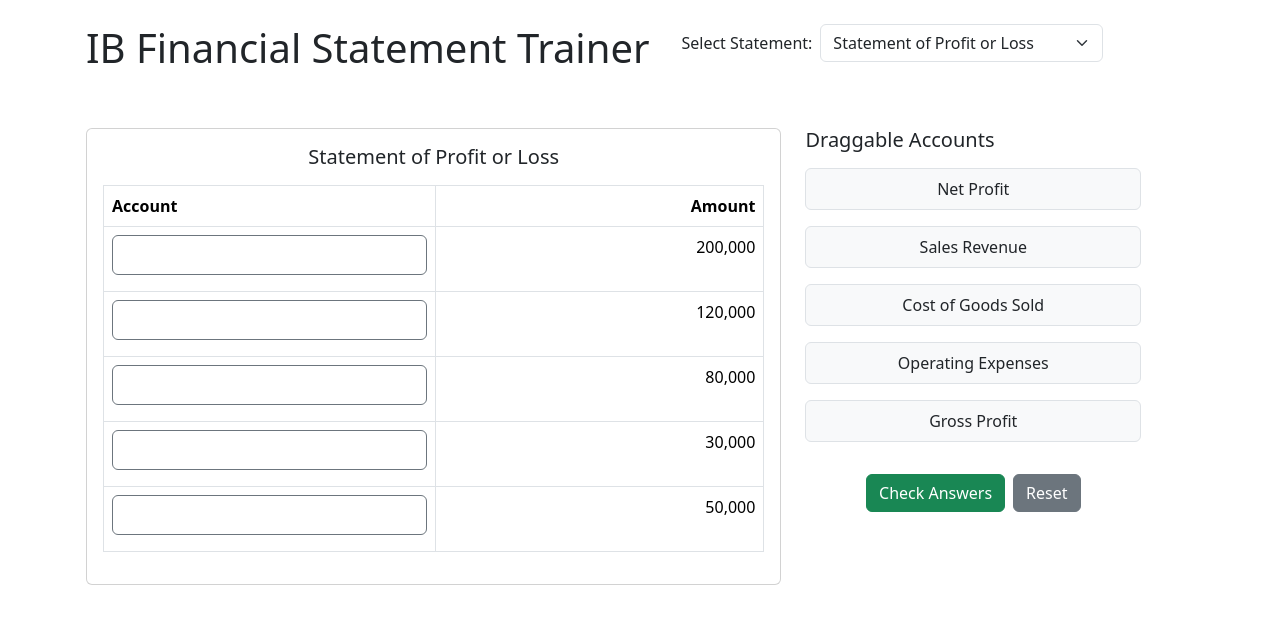
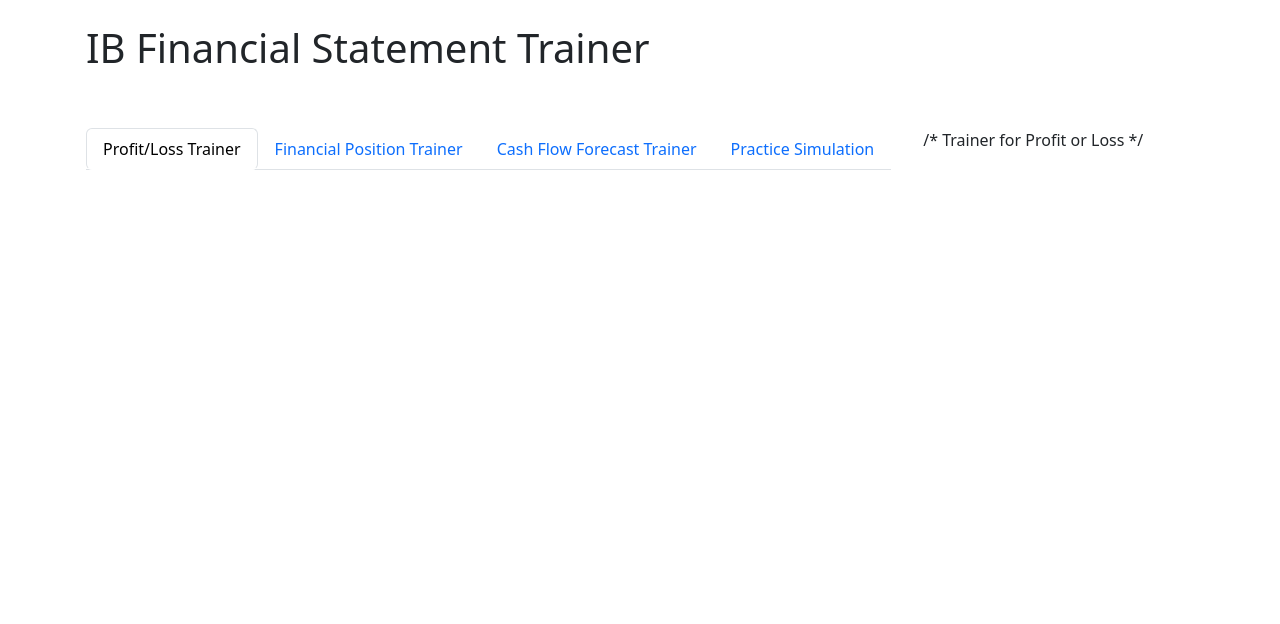
Before and after one commit to joncook1/financial-sorting-tool, a React (Create React App) app: page / in a window 1280 px wide. Shown: the top 624 px of the page. Built offline with nearby package versions, Linux system fonts and the light colour scheme.

Commit message:
Update App.js

```diff
--- a/src/App.js
+++ b/src/App.js
@@ -1,206 +1,153 @@
 import React, { useState } from "react";
 import { DndContext, useDraggable, useDroppable } from "@dnd-kit/core";
 
-const statements = {
-  "Statement of Profit or Loss": [
-    { label: "Sales Revenue", correct: "Sales Revenue" },
-    { label: "Cost of Goods Sold", correct: "Cost of Goods Sold" },
-    { label: "Gross Profit", correct: "Gross Profit" },
-    { label: "Operating Expenses", correct: "Operating Expenses" },
-    { label: "Net Profit", correct: "Net Profit" }
-  ],
-  "Statement of Financial Position": [
-    { label: "Property, plant and equipment", correct: "Property, plant and equipment" },
-    { label: "Accumulated Depreciation", correct: "Accumulated Depreciation" },
-    { label: "Non-current Assets", correct: "Non-current Assets" },
-    { label: "Cash", correct: "Cash" },
-    { label: "Debtors", correct: "Debtors" },
-    { label: "Stock/Inventory", correct: "Stock/Inventory" },
-    { label: "Current Assets", correct: "Current Assets" },
-    { label: "Total Assets", correct: "Total Assets" },
-    { label: "Bank Overdraft", correct: "Bank Overdraft" },
-    { label: "Trade Creditors", correct: "Trade Creditors" },
-    { label: "Other Short-Term Loans", correct: "Other Short-Term Loans" },
-    { label: "Current Liabilities", correct: "Current Liabilities" },
-    { label: "Borrowings-Long Term Loans", correct: "Borrowings-Long Term Loans" },
-    { label: "Long-term Liabilities", correct: "Long-term Liabilities" },
-    { label: "Total Liabilities", correct: "Total Liabilities" },
-    { label: "Net Assets", correct: "Net Assets" },
-    { label: "Share Capital", correct: "Share Capital" },
-    { label: "Retained Earnings", correct: "Retained Earnings" },
-    { label: "Equity", correct: "Equity" }
-  ],
-  "Cash Flow Forecast": [
-    { label: "Opening Balance", correct: "Opening Balance" },
-    { label: "Cash Inflows", correct: "Cash Inflows" },
-    { label: "Cash Outflows", correct: "Cash Outflows" },
-    { label: "Net Cash Flow", correct: "Net Cash Flow" },
-    { label: "Closing Balance", correct: "Closing Balance" }
-  ]
-};
+// Existing data for financial trainers
+const statements = { /* ... existing statements data ... */ };
+const subsections = { /* ... existing subsections data ... */ };
+const figures = { /* ... existing figures data ... */ };
 
-const subsections = {
-  "Statement of Profit or Loss": {
-    "": ["Sales Revenue", "Cost of Goods Sold", "Gross Profit", "Operating Expenses", "Net Profit"]
-  },
-  "Statement of Financial Position": {
-    "Non-current Assets": ["Property, plant and equipment", "Accumulated Depreciation", "Non-current Assets"],
-    "Current Assets": ["Cash", "Debtors", "Stock/Inventory", "Current Assets"],
-    "Assets Summary": ["Total Assets"],
-    "Current Liabilities": ["Bank Overdraft", "Trade Creditors", "Other Short-Term Loans", "Current Liabilities"],
-    "Non-current Liabilities": ["Borrowings-Long Term Loans", "Long-term Liabilities"],
-    "Liabilities Summary": ["Total Liabilities"],
-    "Net Assets": ["Net Assets"],
-    "Equity": ["Share Capital", "Retained Earnings", "Equity"]
-  },
-  "Cash Flow Forecast": {
-    "": ["Opening Balance", "Cash Inflows", "Cash Outflows", "Net Cash Flow", "Closing Balance"]
-  }
-};
+// Main App component with navigation
+export default function App() {
+  const pages = [
+    "Profit/Loss Trainer",
+    "Financial Position Trainer",
+    "Cash Flow Forecast Trainer",
+    "Practice Simulation"
+  ];
+  const [page, setPage] = useState(pages[0]);
 
-const figures = {
-  "Statement of Profit or Loss": {
-    "Sales Revenue": 200000,
-    "Cost of Goods Sold": 120000,
-    "Gross Profit": 80000,
-    "Operating Expenses": 30000,
-    "Net Profit": 50000
-  },
-  "Statement of Financial Position": {
-    "Property, plant and equipment": 50000,
-    "Accumulated Depreciation": -10000,
-    "Non-current Assets": 40000,
-    "Cash": 15000,
-    "Debtors": 25000,
-    "Stock/Inventory": 20000,
-    "Current Assets": 60000,
-    "Total Assets": 100000,
-    "Bank Overdraft": -5000,
-    "Trade Creditors": -8000,
-    "Other Short-Term Loans": -2000,
-    "Current Liabilities": -15000,
-    "Borrowings-Long Term Loans": -20000,
-    "Long-term Liabilities": -20000,
-    "Total Liabilities": -35000,
-    "Net Assets": 65000,
-    "Share Capital": 50000,
-    "Retained Earnings": 15000,
-    "Equity": 65000
-  },
-  "Cash Flow Forecast": {
-    "Opening Balance": 10000,
-    "Cash Inflows": 30000,
-    "Cash Outflows": -15000,
-    "Net Cash Flow": 15000,
-    "Closing Balance": 25000
-  }
-};
+  return (
+    <div className="container py-4">
+      <h1 className="display-6 text-center mb-4">IB Financial Statement Trainer</h1>
+      {/* Navigation Tabs */}
+      <ul className="nav nav-tabs mb-4">
+        {pages.map(p => (
+          <li className="nav-item" key={p}>
+            <button
+              className={`nav-link ${page === p ? 'active' : ''}`}
+              onClick={() => setPage(p)}
+            >{p}</button>
+          </li>
+        ))}
+      </ul>
 
-function DraggableItem({ id, used }) {
-  const { attributes, listeners, setNodeRef, transform } = useDraggable({ id });
-  const style = transform ? { transform: `translate(${transform.x}px, ${transform.y}px)` } : undefined;
-  const base = "border text-center p-2 mb-2 rounded";
-  const color = used ? "bg-secondary text-white" : "bg-light text-dark";
-  return (
-    <div ref={setNodeRef} style={style} {...listeners} {...attributes} className={`${base} ${color}`}>
-      {id}
+      {/* Page Content */}
+      {page === "Profit/Loss Trainer" && <StatementTrainer type="Profit or Loss" />}
+      {page === "Financial Position Trainer" && <StatementTrainer type="Financial Position" />}
+      {page === "Cash Flow Forecast Trainer" && <StatementTrainer type="Cash Flow" />}
+      {page === "Practice Simulation" && <PracticeSimulation />}
     </div>
   );
 }
 
-function DroppableSlot({ id, current, showCorrect }) {
-  const { isOver, setNodeRef } = useDroppable({ id });
-  let highlight = isOver ? 'border-primary bg-light' : 'border-secondary bg-white';
-  if (showCorrect) {
-    highlight = current === id ? 'border-success bg-success text-white' : 'border-danger bg-danger text-white';
-  }
+// Reusable trainer component (Profit/Loss, Financial Position, Cash Flow)
+function StatementTrainer({ type }) {
+  // Copy in logic from existing App for DnD and rendering based on type
+  return <div>/* Trainer for {type} */</div>;
+}
+
+// Practice Simulation Page
+function PracticeSimulation() {
+  const [q1, setQ1] = useState([]);
+  const [b1, setB1] = useState("");
+  const [b2, setB2] = useState("");
+  const [b3, setB3] = useState("");
+  const [c1, setC1] = useState("");
+  const [score, setScore] = useState(null);
+
+  const correctAdvantages = [
+    "Limited liability",
+    "Easier to raise capital"
+  ];
+
+  const calculateScore = () => {
+    let pts = 0;
+    // Q1
+    pts += q1.filter(a => correctAdvantages.includes(a)).length;
+    // B.i payback
+    const pay = parseFloat(b1);
+    if (Math.abs(pay - 3.25) < 0.1) pts += 2;
+    // B.ii ARR
+    const arr = parseFloat(b2);
+    if (Math.abs(arr - 9.0625) < 0.5) pts += 2;
+    // B.iii commentary (award 1 if non-empty)
+    if (b3.trim().length > 10) pts += 1;
+    // C. reason (award 1 if non-empty)
+    if (c1.trim().length > 10) pts += 1;
+    setScore(pts);
+  };
+
   return (
-    <div ref={setNodeRef} className={`border ${highlight} p-2 text-center mb-2 rounded`} style={{ minHeight: '2.5rem' }}>
-      {current || ''}
+    <div>
+      <h2 className="h5 mb-3">Practice Exam Simulation (10 marks)</h2>
+      {/* Question A */}
+      <div className="mb-3">
+        <label>1. State two advantages of a private limited company. [2]</label>
+        {correctAdvantages.concat(
+          ["Continues existence","Control over share sales"]
+        ).map(opt => (
+          <div className="form-check" key={opt}>
+            <input
+              className="form-check-input"
+              type="checkbox"
+              id={opt}
+              value={opt}
+              checked={q1.includes(opt)}
+              onChange={e => {
+                const val = e.target.value;
+                setQ1(prev =>
+                  prev.includes(val)
+                    ? prev.filter(x => x !== val)
+                    : [...prev, val]
+                );
+              }}
+            />
+            <label className="form-check-label" htmlFor={opt}>{opt}</label>
+          </div>
+        ))}
+      </div>
+
+      {/* Question B */}
+      <div className="mb-3">
+        <label>b(i). Payback period (years, e.g. 3.25):</label>
+        <input
+          type="number" step="0.01" className="form-control w-25"
+          value={b1} onChange={e => setB1(e.target.value)}
+        />
+      </div>
+      <div className="mb-3">
+        <label>b(ii). Average rate of return (%):</label>
+        <input
+          type="number" step="0.01" className="form-control w-25"
+          value={b2} onChange={e => setB2(e.target.value)}
+        />
+      </div>
+      <div className="mb-3">
+        <label>b(iii). Comment on your answer from b(i) or b(ii):</label>
+        <textarea
+          className="form-control"
+          rows={3}
+          value={b3}
+          onChange={e => setB3(e.target.value)}
+        />
+      </div>
+
+      {/* Question C */}
+      <div className="mb-3">
+        <label>c. Explain one reason for GM manufacturing on the ISS:</label>
+        <textarea
+          className="form-control"
+          rows={2}
+          value={c1}
+          onChange={e => setC1(e.target.value)}
+        />
+      </div>
+
+      {/* Submit and Score */}
+      <div className="text-center">
+        <button className="btn btn-primary me-2" onClick={calculateScore}>Submit</button>
+        {score !== null && <div className="mt-3">Your score: {score} / 10</div>}
+      </div>
     </div>
   );
 }
-
-export default function App() {
-  const [mode, setMode] = useState("Statement of Profit or Loss");
-  const [placements, setPlacements] = useState({});
-  const [showCorrect, setShowCorrect] = useState(false);
-
-    const modeSubsections = subsections[mode];
-  // Generate draggable items: used items first, then unused (randomized)
-  const allItems = statements[mode].map(i => i.correct);
-  const randomized = [...allItems].sort(() => Math.random() - 0.5);
-  const usedItems = Object.values(placements);
-  const used = randomized.filter(item => usedItems.includes(item));
-  const unused = randomized.filter(item => !usedItems.includes(item));
-  const draggableItems = [...used, ...unused];
-
-  const handleDragEnd = ({ active, over }) => {
-    if (over && active) {
-      const updated = Object.fromEntries(Object.entries(placements).filter(([slot, val]) => val !== active.id));
-      updated[over.id] = active.id;
-      setPlacements(updated);
-    }
-  };
-
-  const handleReset = () => { setPlacements({}); setShowCorrect(false); };
-  const handleCheck = () => setShowCorrect(true);
-  const handleHint = () => {
-    if (mode !== "Statement of Financial Position") return;
-    // Collect all slots for this statement
-    const slots = Object.values(subsections[mode]).flat();
-    // Find first unplaced slot
-    const unplaced = slots.find(slot => !placements[slot]);
-    if (unplaced) {
-      setPlacements({ ...placements, [unplaced]: unplaced });
-    }
-  };
-
-  return (
-    <DndContext onDragEnd={handleDragEnd}>
-      <div className="container py-4">
-        <h1 className="display-6 text-center mb-4">IB Financial Statement Trainer</h1>
-        <div className="mb-4 text-center">
-          <label className="form-label me-2">Select Statement:</label>
-          <select className="form-select d-inline-block w-auto" value={mode} onChange={e => { setMode(e.target.value); handleReset(); }}>
-            {Object.keys(statements).map(key => <option key={key}>{key}</option>)}
-          </select>
-        </div>
-        <div className="row">
-          <div className="col-md-8">
-            <div className="card mb-4"><div className="card-body">
-              <h2 className="h5 text-center mb-3">{mode}</h2>
-              {Object.entries(modeSubsections).map(([sectionTitle, sectionItems]) => (
-                <div key={sectionTitle} className="mb-3">
-                  {sectionTitle && <h3 className="h6 border-bottom pb-1">{sectionTitle}</h3>}
-                  <table className="table table-bordered mb-0">
-                    <thead><tr><th>Account</th><th className="text-end">Amount</th></tr></thead>
-                    <tbody>
-                      {sectionItems.map(itemLabel => (
-                        <tr key={itemLabel}>
-                          <td><DroppableSlot id={itemLabel} current={placements[itemLabel]} showCorrect={showCorrect} /></td>
-                          <td className="text-end">{figures[mode][itemLabel].toLocaleString()}</td>
-                        </tr>
-                      ))}
-                    </tbody>
-                  </table>
-                </div>
-              ))}
-            </div></div>
-          </div>
-          <div className="col-md-4">
-            <h2 className="h5 mb-3">Draggable Accounts</h2>
-            <div className="row gy-2">
-              {draggableItems.map(item => <div className="col-12" key={item}><DraggableItem id={item} used={usedItems.includes(item)} /></div>)}
-            </div>
-            <div className="mt-4 text-center">
-              {mode === "Statement of Financial Position" && <button onClick={handleHint} className="btn btn-info me-2">Hint</button>}
-              <button onClick={handleCheck} className="btn btn-success me-2">Check Answers</button>
-              <button onClick={handleReset} className="btn btn-secondary">Reset</button>
-            </div>
-          </div>
-        </div>
-      </div>
-    </DndContext>
-  );
-}
```
